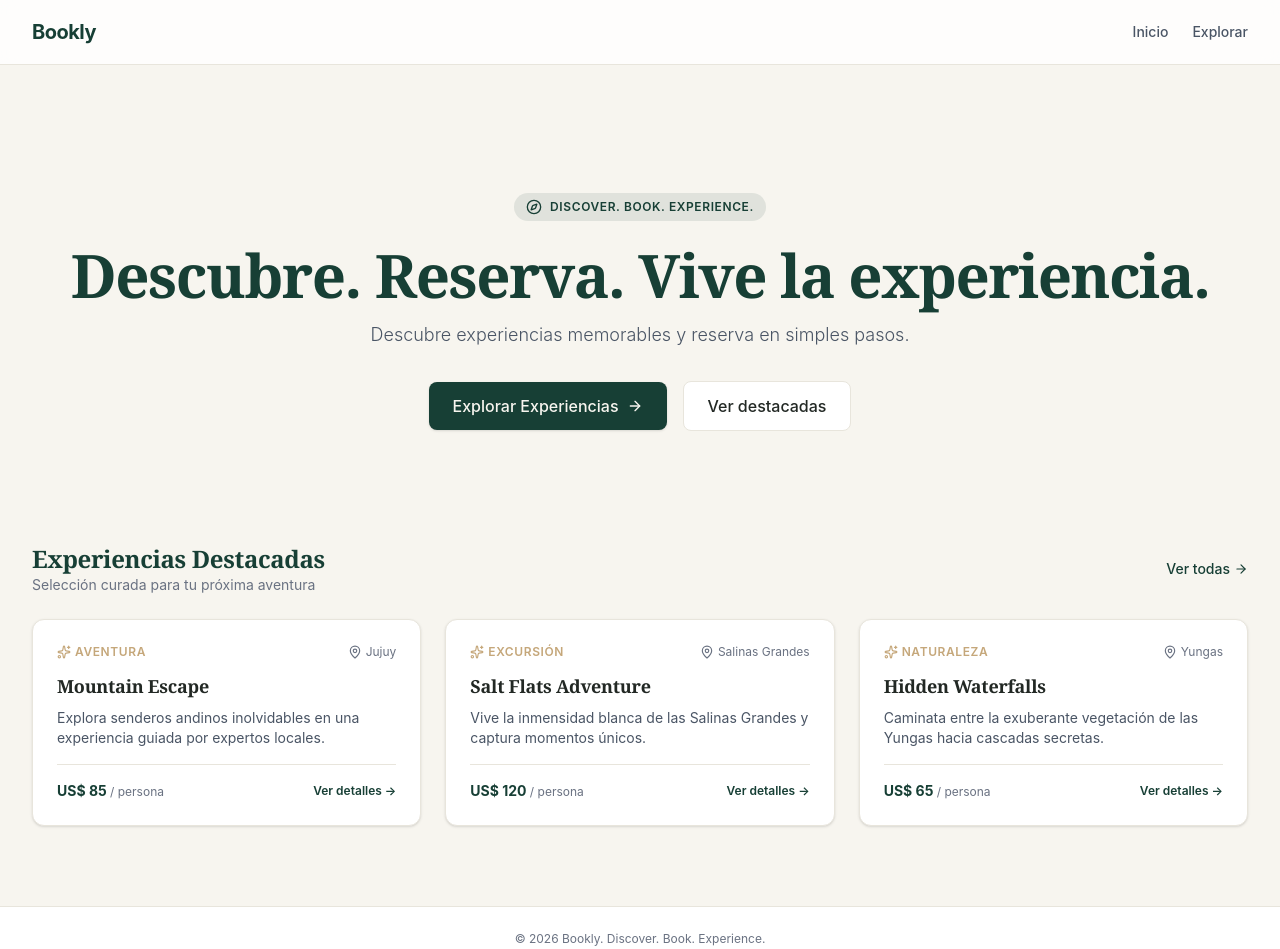
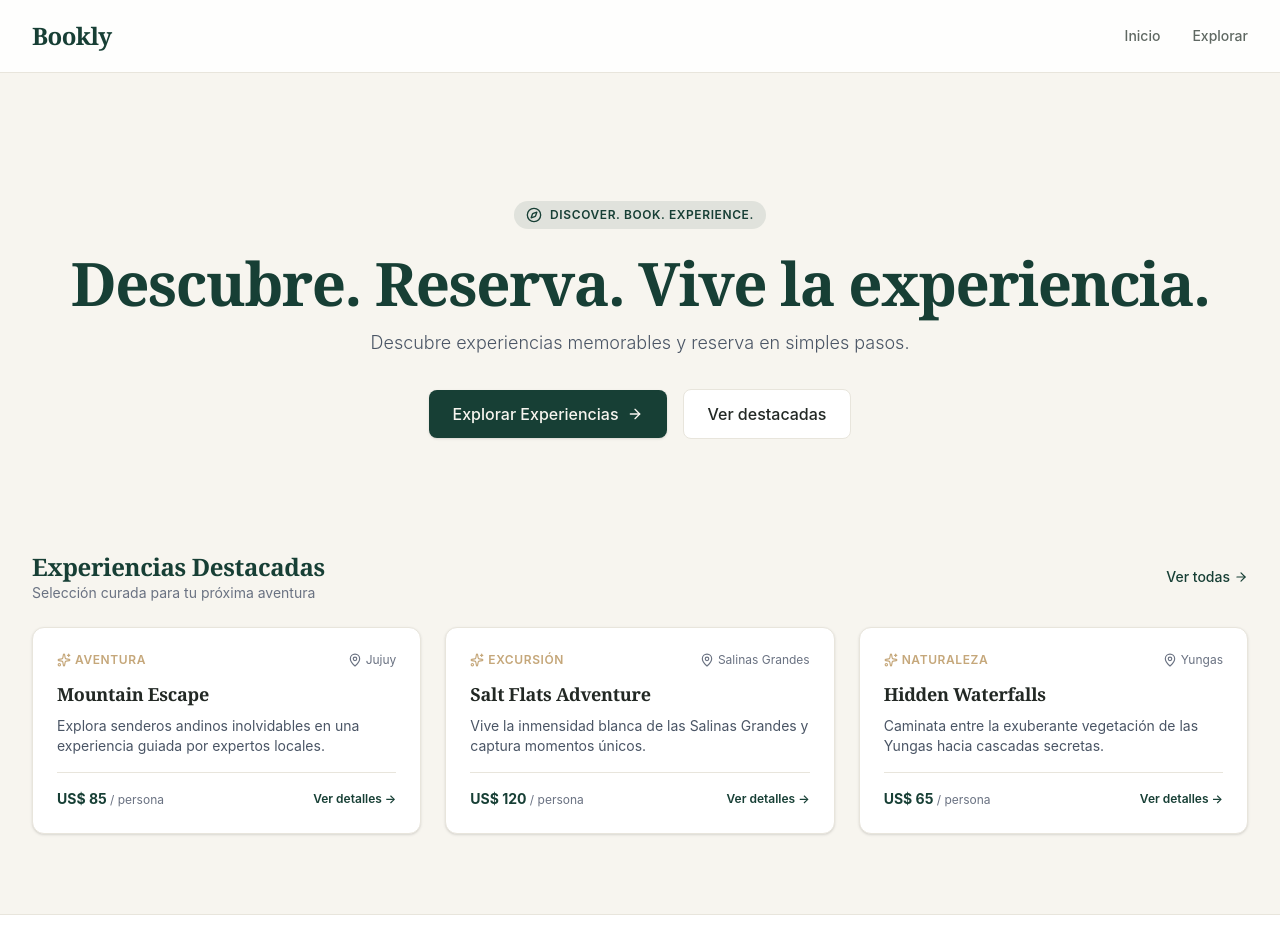
Before and after one commit to JuanJoseVillalobos/Bookly, a React (Vite) app: page / in a window 1280 px wide. Shown: the top 949 px of the page. Built offline with nearby package versions, Linux system fonts and the light colour scheme.

Commit message:
chore: fix styling + new fonts for MainLayout Footer

```diff
--- a/src/layouts/MainLayout.jsx
+++ b/src/layouts/MainLayout.jsx
@@ -4,19 +4,26 @@ import { Outlet, Link } from 'react-router-dom';
 /**
  * MainLayout
  * Base layout structure for Bookly pages.
- * Houses the persistent header/navigation, main content area via Outlet, and footer.
+ * Incorporates the Premium Editorial Minimalism design system tokens.
  */
 export default function MainLayout() {
   return (
-    <div className="min-h-screen flex flex-col bg-[#F7F5EF] text-[#222824]">
-      <header className="border-b border-[#E8E5DC] bg-white/80 backdrop-blur-sm sticky top-0 z-50">
-        <div className="max-w-7xl mx-auto px-4 sm:px-6 lg:px-8 h-16 flex items-center justify-between">
-          <Link to="/" className="flex items-center gap-2">
-            <span className="text-xl font-bold tracking-tight text-[#173F35]">Bookly</span>
+    <div className="min-h-screen flex flex-col bg-ivory text-charcoal">
+      {/* Header / Navigation shell */}
+      <header className="border-b border-stone bg-white/85 backdrop-blur-md sticky top-0 z-50 transition-colors">
+        <div className="max-w-7xl mx-auto px-4 sm:px-6 lg:px-8 h-18 flex items-center justify-between">
+          <Link to="/" className="flex items-center gap-3 group">
+            <span className="font-serif text-2xl font-bold tracking-tight text-forest group-hover:text-forest-light transition-colors">
+              Bookly
+            </span>
           </Link>
-          <nav className="flex items-center gap-6 text-sm font-medium text-gray-600">
-            <Link to="/" className="hover:text-[#173F35] transition-colors">Inicio</Link>
-            <Link to="/explore" className="hover:text-[#173F35] transition-colors">Explorar</Link>
+          <nav className="flex items-center gap-6 sm:gap-8 text-sm font-medium text-charcoal-muted">
+            <Link to="/" className="hover:text-forest transition-colors">
+              Inicio
+            </Link>
+            <Link to="/explore" className="hover:text-forest transition-colors">
+              Explorar
+            </Link>
           </nav>
         </div>
       </header>
@@ -26,10 +33,12 @@ export default function MainLayout() {
         <Outlet />
       </main>
 
-      {/* Footer shell (will be expanded in BKL-04) */}
-      <footer className="border-t border-[#E8E5DC] bg-white py-6 text-center text-xs text-gray-500">
-        <div className="max-w-7xl mx-auto px-4">
-          <p>© {new Date().getFullYear()} Bookly. Discover. Book. Experience.</p>
+      {/* Footer */}
+      <footer className="border-t border-stone bg-white py-8 text-center text-xs text-charcoal-muted">
+        <div className="max-w-7xl mx-auto px-4 space-y-2">
+          <p className="font-serif text-sm text-forest font-semibold">Bookly</p>
+          <p className="text-sand-gold-dark text-[11px] uppercase tracking-wider">Discover. Book. Experience.</p>
+          <p className="text-charcoal-light pt-2">© {new Date().getFullYear()} Bookly. Todos los derechos reservados.</p>
         </div>
       </footer>
     </div>
```
